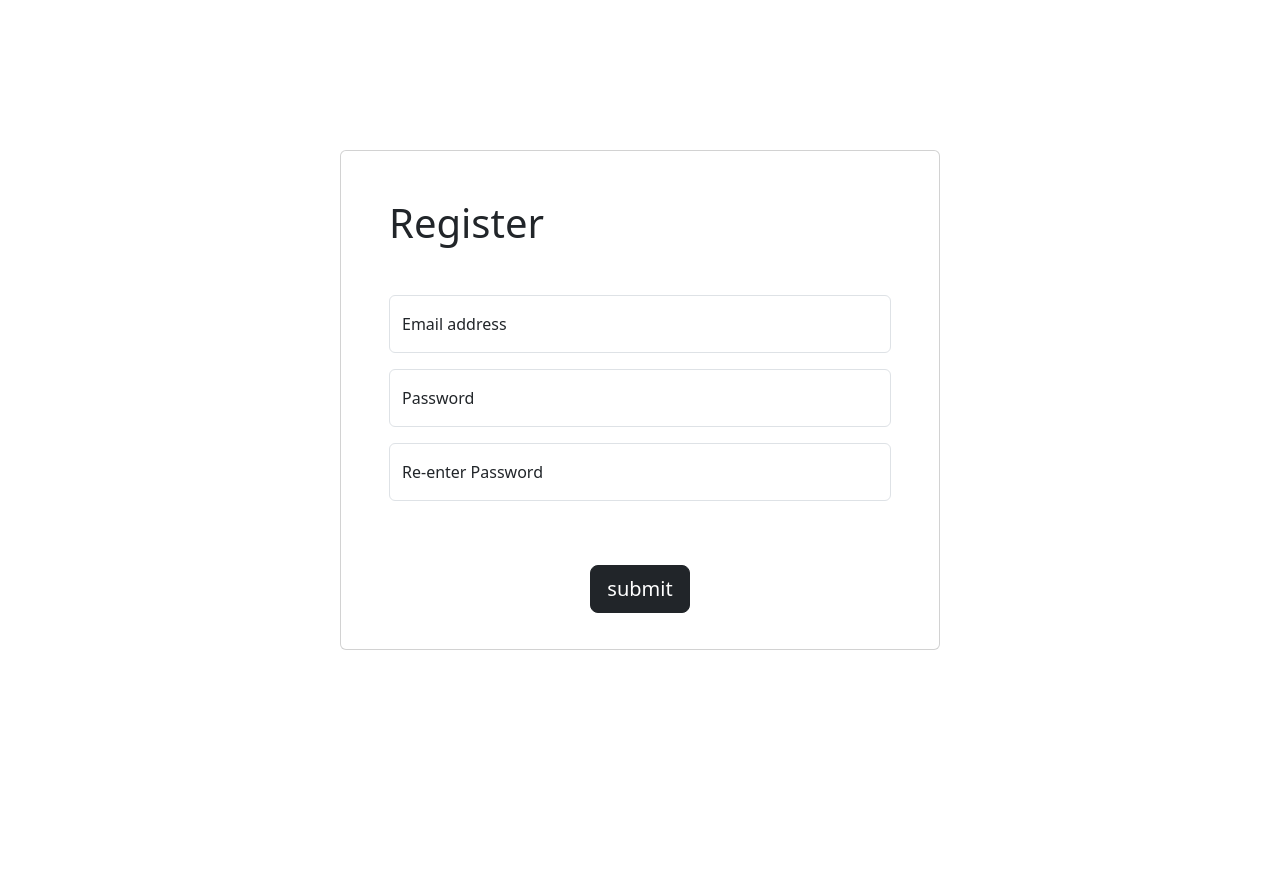
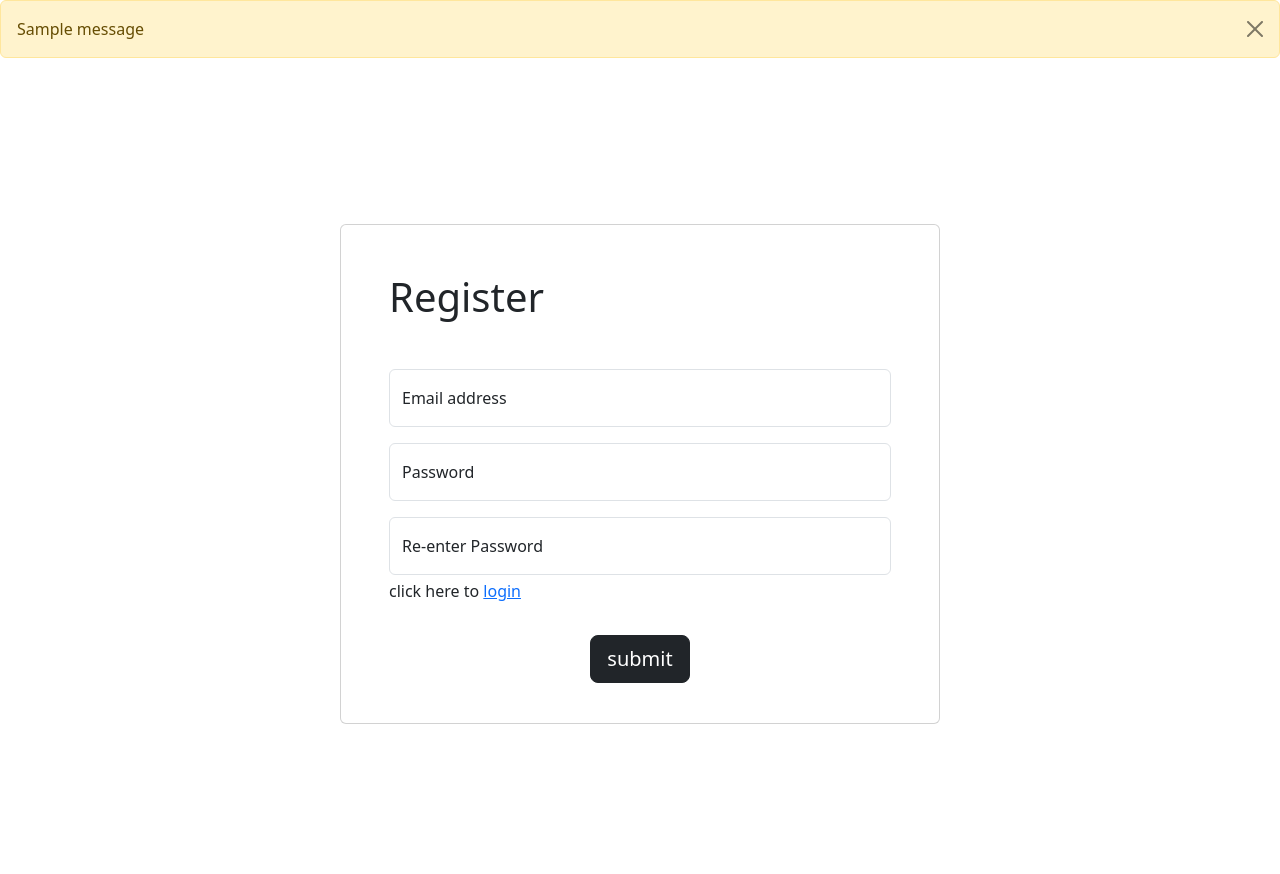
Before and after one commit to varun-exe/STR, a Flask app: page /register in a window 1280 px wide. Before the commit the page ends 650 px from the top, so only its background shows below. Run offline with Flask 3, Linux system fonts and the light colour scheme; tables that the repository leaves empty hold one stand-in row (values such as "Sample post"); one stand-in notice (Sample message) is shown.

Commit message:
minor changes in login/register pages

```diff
--- a/app.py
+++ b/app.py
@@ -4,11 +4,10 @@ from datetime import datetime
 from helper import validate, number_or_none, date_or_none, strip_if_not_none, login_required
 from werkzeug.security import generate_password_hash, check_password_hash
 
-
 app = Flask(__name__)
 
 
-app.config['SQLALCHEMY_DATABASE_URI'] = "sqlite:///test.db"
+app.config['SQLALCHEMY_DATABASE_URI'] = "mysql+pymysql://root:v1v2v3v4v5@localhost/str"
 app.config['SECRET_KEY'] = '$catonthekeyboard'
 db = SQLAlchemy(app)
 
--- a/templates/layout.html
+++ b/templates/layout.html
@@ -88,6 +88,7 @@
               <li class="list-group-item list-group-item-action"><a class="nav-link" href="{{ url_for('semester', semester_number=8) }}">Semester 8</a></li>
             </ul>
       </nav>
+
       {% block body %}
 
 
--- a/templates/register.html
+++ b/templates/register.html
@@ -7,6 +7,16 @@
     <title>Register</title>
 </head>
 <body>
+    {% with messages = get_flashed_messages(with_categories=true) %}
+        {% if messages %}
+          {% for category, message in messages %}
+          <div class="alert alert-warning alert-dismissible fade show" role="alert">
+            {{ message }}
+            <button type="button" class="btn-close" data-bs-dismiss="alert" aria-label="Close"></button>
+          </div>
+          {% endfor %}
+        {% endif %}
+      {% endwith %}
     <main class="vh-100 d-flex justify-content-center align-items-center">
         <div class="card p-5 mx-2" style="width: 600px; height: 500px;">
             <h1 class="mb-5">Register</h1>
@@ -20,11 +30,15 @@
                         <input type="password" class="form-control" name="password" placeholder="Password">
                         <label for="floatingPassword">Password</label>
                     </div>
-                    <div class="form-floating">
+                    <div class="form-floating mb-1">
                         <input type="password" class="form-control" name="confirm" placeholder="confirm Password">
                         <label for="floatingPassword">Re-enter Password</label>
                     </div>
-                    <div class="d-flex justify-content-center mt-5">
+                    <span>
+                        click here to
+                        <a href="{{ url_for('login') }}">login</a>
+                    </span>
+                    <div class="d-flex justify-content-center mt-3">
                         <input type="submit" class="btn btn-dark btn-lg mt-3" value="submit">
                     </div>
                 </form>
--- a/templates/semester.html
+++ b/templates/semester.html
@@ -234,8 +234,8 @@
         <thead>
           <tr>
             <th>#</th>
-            <th>Date</th>
-            <th>counselling records</th>
+            <th>Date<//test_git/STR$ clear
+
           </tr>
         </thead>
         <tbody id="counsellingTable">
```
Also changed, not shown: templates/dummy.html (deleted, +0 -14 lines), templates/login.html (+16 -2 lines), instance/test.db.
